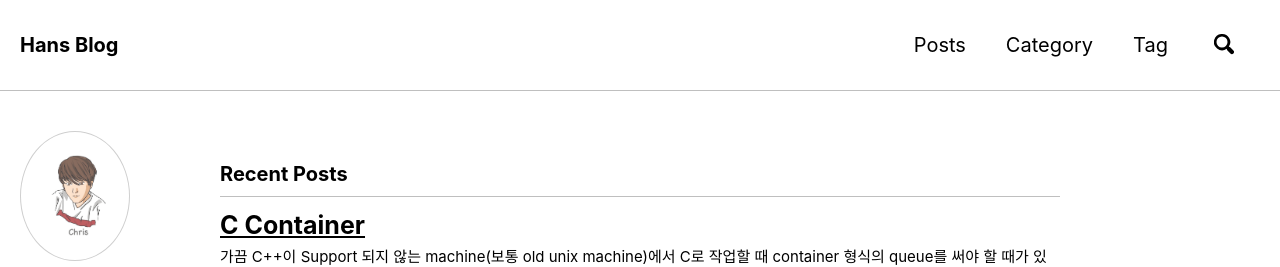
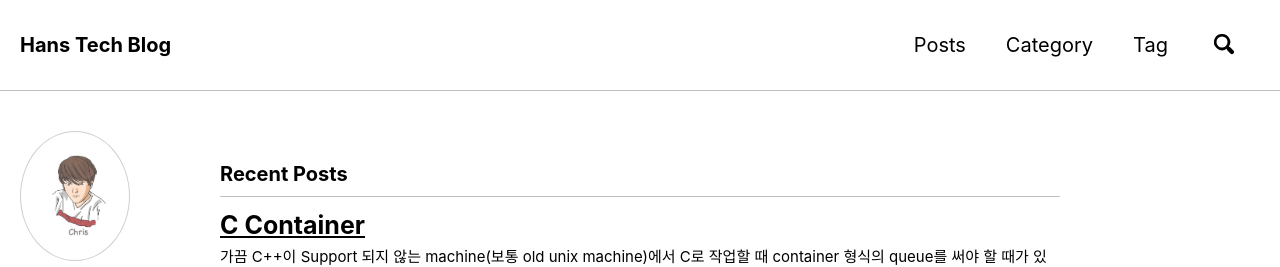
Before and after one commit to chriskr7/chriskr7.github.io, a Jekyll site: the page built from index.html, in a window 1280 px wide and 900 px high. Shown: the top 267 px of the window. Built offline with Jekyll 4.4.1, drawn with Linux system fonts in a browser that asks for light colours; nearby versions of some CDN libraries; the list of posts is cut into pages by our own code.

Commit message:
title chnaged

```diff
--- a/_config.yml
+++ b/_config.yml
@@ -16,10 +16,10 @@ minimal_mistakes_skin    : "contrast" # "air", "aqua", "contrast", "dark", "dirt
 
 # Site Settings
 locale                   : "en-US"
-title                    : "Hans Blog"
+title                    : "Hans Tech Blog"
 title_separator          : "-"
 name                     : "Hansdev, Inc"
-description              : "Hans Blog"
+description              : "Hans Tech Blog"
 url                      : "http://hansdev.kr"
 baseurl                  : # the subpath of your site, e.g. "/blog"
 repository               : "chriskr7/chriskr7.github.io"
```
